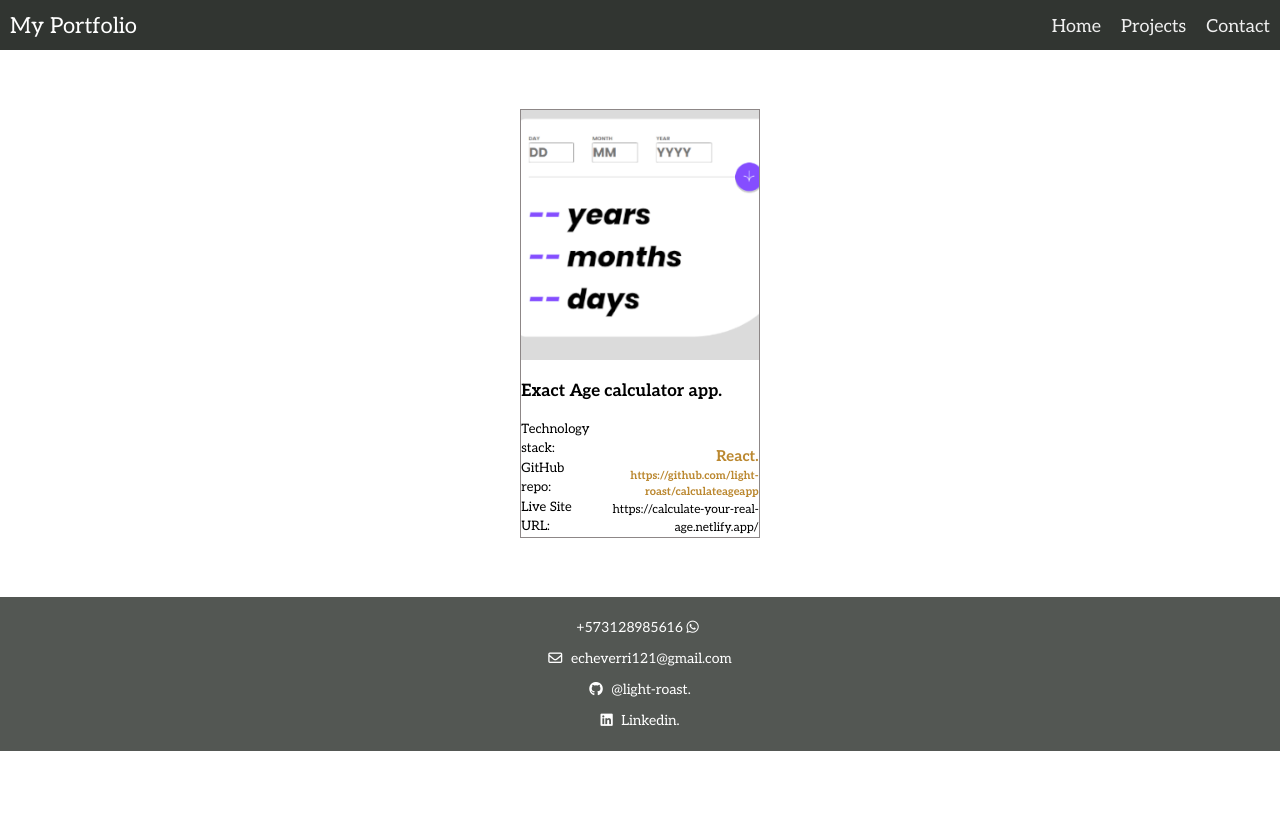
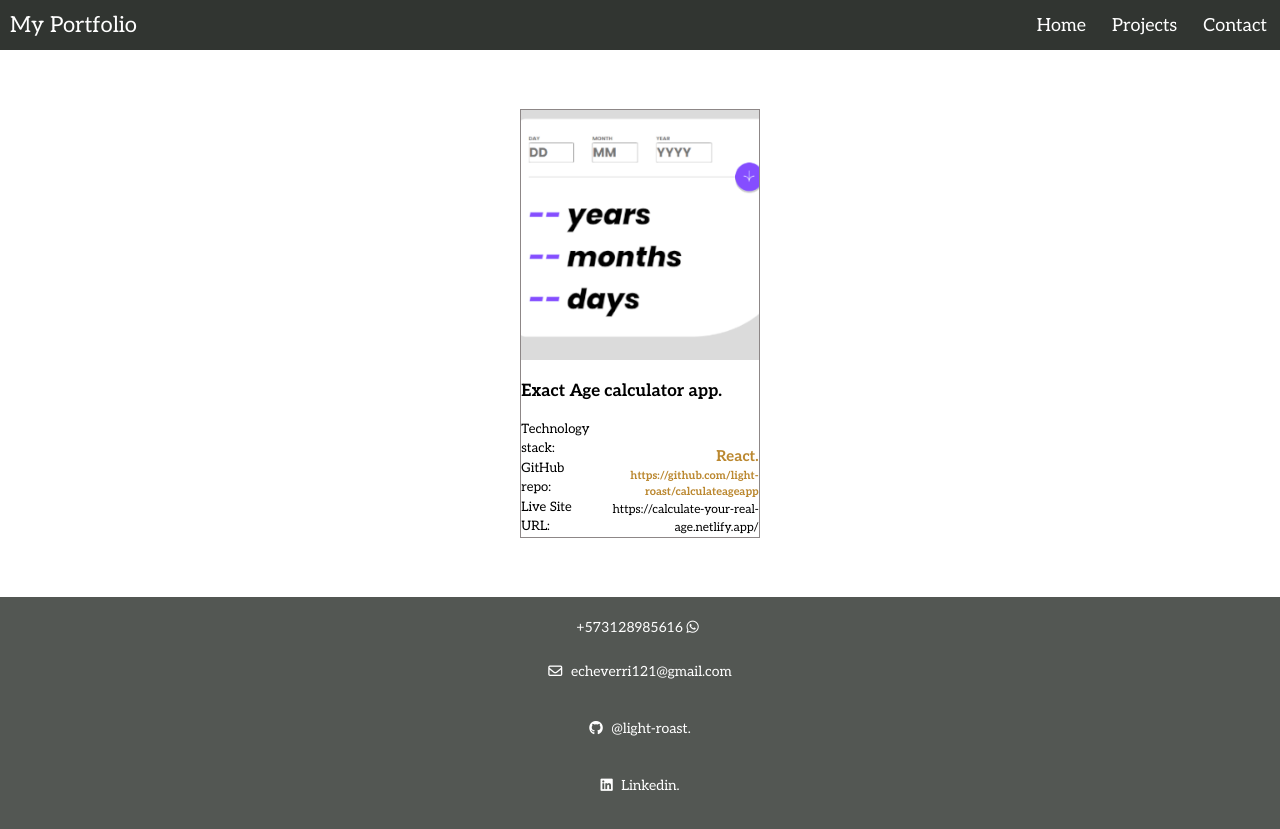
Before and after one commit to light-roast/portfolio-react, a React (Vite) app: page /projects in a window 1280 px wide. Before the commit the page ends 800 px from the top, so only its background shows below. Built offline with nearby package versions, Linux system fonts and the light colour scheme.

Commit message:
Tune navbar and fix routing: 100% speed now

```diff
--- a/src/App.jsx
+++ b/src/App.jsx
@@ -9,19 +9,17 @@
 function App() {
 
   return (
+    <>
     <Router>
-      <>
-        <NavBar/>
+        <NavBar />
         <Routes>
           <Route path="/" element={<Home />} />
           <Route path="/contact" element={<Contact />} />
           <Route path="/projects" element={<Projects />} />
         </Routes>
-      </>
-      <Footer/>
-    </Router>
-
-
+      </Router>
+      <Footer />
+    </>
   );
 }
 
--- a/src/components/NavBar/NavBar.css
+++ b/src/components/NavBar/NavBar.css
@@ -1,8 +1,17 @@
+
+
+.active {
+  background-color: var(--secondaryColor);
+}
+
 .nav {
   height: 5rem;
   width: 100%;
   background-color: var(--mainColor);
   position: relative;
+  display: flex;
+  justify-content: space-between;
+  align-items: center;
 }
 
 .nav > .nav-header {
@@ -21,27 +30,35 @@
 }
 
 .nav > .nav-links {
-    display: inline;
-    float: right;
+  display: inline-block;
+
   font-size: 1.8rem;
 }
 
-  .nav > .nav-links > a {
+.nav > .nav-links > Link, a {
   display: inline-block;
-    padding: 1.3rem 1rem 1rem 1rem;
+  padding: 1.3rem;
   text-decoration: none;
   color: #efefef;
 }
 
-  .nav > .nav-links > a:hover {
-    background-color: var(--secondaryColor);
+.nav > .nav-links > Link:hover, a:hover {
+  background-color: white;
+  color: var(--mainColor);
 }
 
 .nav > #nav-check {
   display: none;
 }
 
-  @media (max-width:700px) {
+
+.nav.nav-open .nav-links {
+  height: calc(100vh - 5rem);
+  overflow-y: auto;
+  transition: height 0.3s ease-in;
+}
+
+@media (max-width: 700px) {
   .nav > .nav-btn {
     display: inline-block;
     position: absolute;
@@ -54,7 +71,7 @@
     height: 5rem;
     padding: 1.3rem;
   }
-    .nav > .nav-btn > label:hover,.nav  #nav-check:checked ~ .nav-btn > label {
+  .nav > .nav-btn > label:hover, .nav #nav-check:checked ~ .nav-btn > label {
     background-color: rgba(0, 0, 0, 0.3);
   }
   .nav > .nav-btn > label > span {
@@ -74,7 +91,7 @@
     top: 5rem;
     left: 0px;
   }
-    .nav > .nav-links > a {
+  .nav > .nav-links > Link, a {
     display: block;
     width: 100%;
   }
--- a/src/components/NavBar/NavBar.jsx
+++ b/src/components/NavBar/NavBar.jsx
@@ -1,17 +1,30 @@
+import { useState } from "react";
+import "./NavBar.css";
+import { Link } from "react-router-dom";
 
-import "./NavBar.css"
 const NavBar = () => {
+  const [activeLink, setActiveLink] = useState("");
+  const [isNavOpen, setIsNavOpen] = useState(false);
 
+  const handleCLick = (sortOption) => {
+    setActiveLink(sortOption);
+    closeNav(); // Close the navigation menu when a link is clicked
+  };
 
+  const toggleNav = () => {
+    setIsNavOpen(!isNavOpen);
+  };
+
+  const closeNav = () => {
+    setIsNavOpen(false);
+  };
 
   return (
     <>
-  <nav className="nav">
-  <input type="checkbox" id="nav-check" />
+      <nav className={`nav ${isNavOpen ? "nav-open" : ""}`}>
+        <input type="checkbox" id="nav-check" checked={isNavOpen} onChange={toggleNav} />
         <div className="nav-header">
-    <div className="nav-title">
-      My Portfolio
-    </div>
+          <div className="nav-title">My Portfolio</div>
         </div>
         <div className="nav-btn">
           <label htmlFor="nav-check">
@@ -22,9 +35,23 @@
         </div>
 
         <div className="nav-links">
-    <a href="/">Home</a>
-    <a href="/projects">Projects</a>
-    <a href="/contact">Contact</a>
+          <Link to="/" onClick={() => handleCLick('home')} className={activeLink === 'home' ? 'active' : 'inactive'}>
+            Home
+          </Link>
+          <Link
+            to="/projects"
+            onClick={() => handleCLick('projects')}
+            className={activeLink === 'projects' ? 'active' : 'inactive'}
+          >
+            Projects
+          </Link>
+          <Link
+            to="/contact"
+            onClick={() => handleCLick('contact')}
+            className={activeLink === 'contact' ? 'active' : 'inactive'}
+          >
+            Contact
+          </Link>
         </div>
       </nav>
     </>
--- a/src/components/Projects/Projects.jsx
+++ b/src/components/Projects/Projects.jsx
@@ -3,6 +3,7 @@
 import "./Projects.css"
 
 function Projects() {
+
     return (
         <section id="mainSection">
                 {
```
Lines whose indentation alone changed are shown as unchanged.
